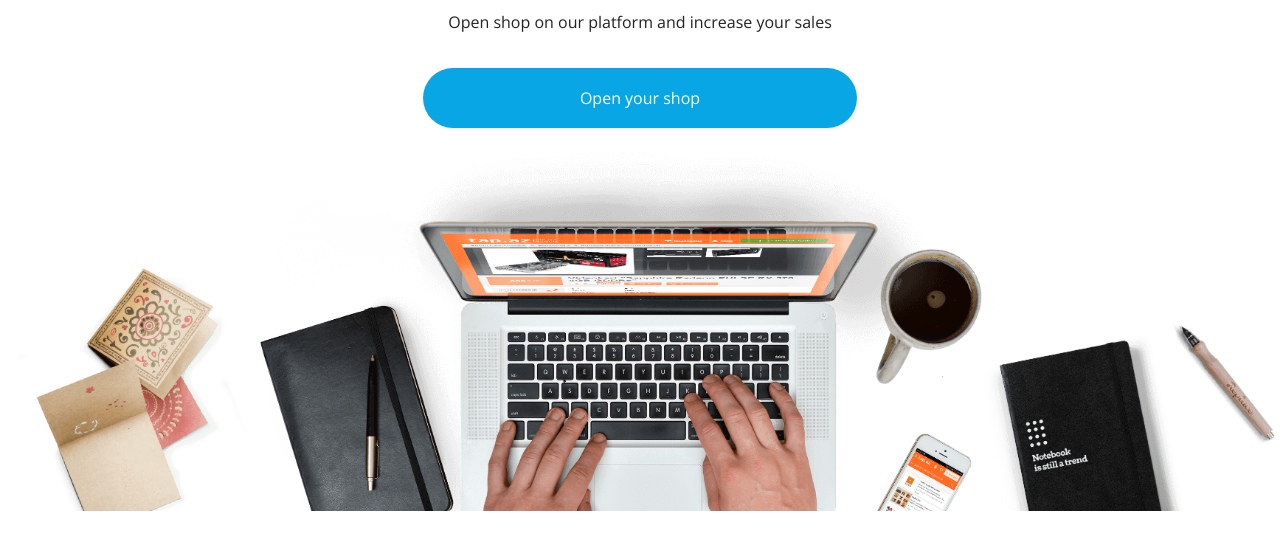
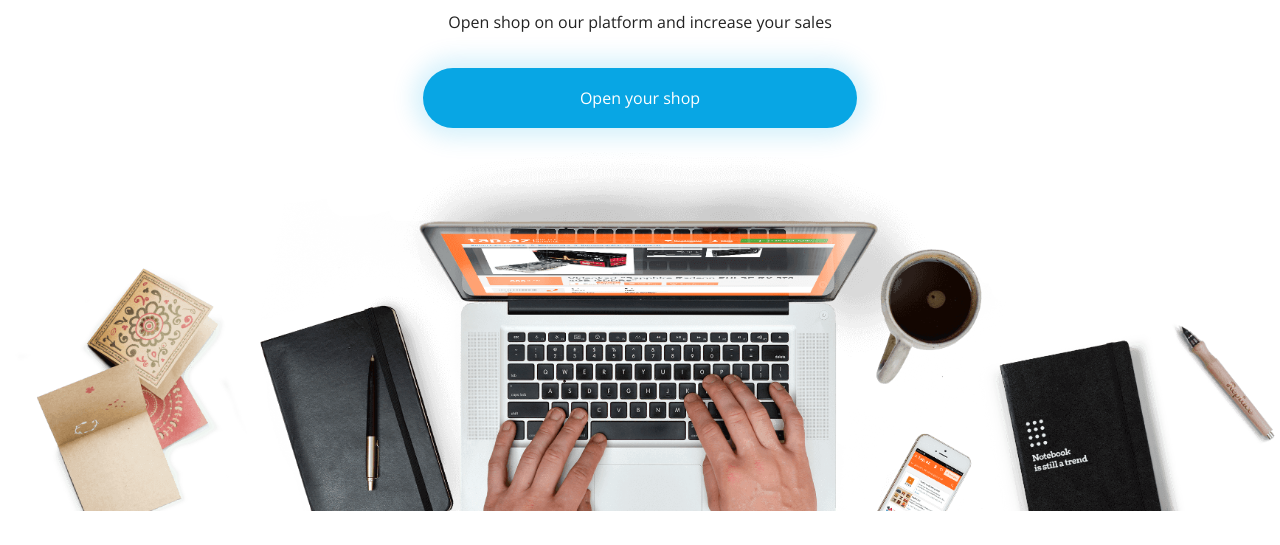
Before and after one commit to Dominikdoms/Dominikdoms.github.io, a plain HTML site: page index.html in a window 1280 px wide. Shown: the part 255-800 px from the top of the page. Drawn offline with nearby package versions, Linux system fonts and the light colour scheme.

Commit message:
add box-shadow in open section

```diff
--- a/css/style.css
+++ b/css/style.css
@@ -129,6 +129,7 @@ a:active, a:hover {
     text-decoration: none;
     font-family: var(--font-spen-sans);
     color: var(--color-white);
+    box-shadow: 0 0 22px 10px rgba(8,166,228,0.16);
 }
 
 .background-img {
```
